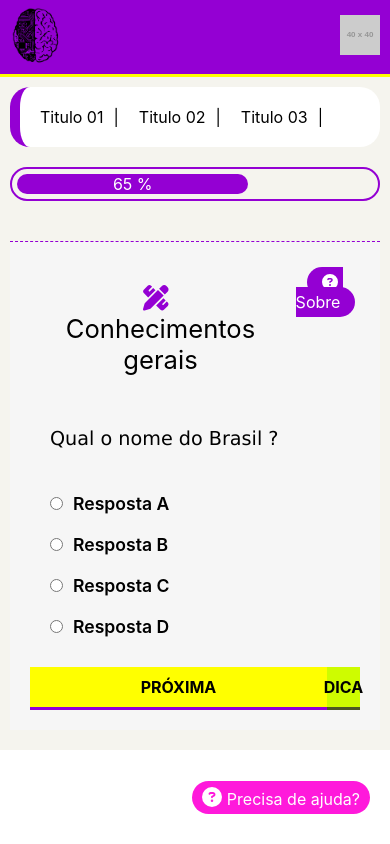
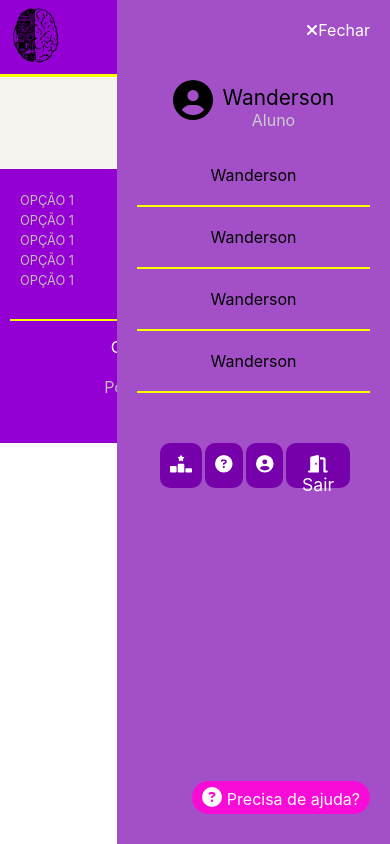
Before and after one commit to pereiraisaiah21/CETC, a React (Create React App) app in the folder cetc/: page /activity/1 in a window 390 px wide. Both pictures are taken after a click on the element 360 px from the left and 37 px from the top of the page. Built offline with nearby package versions, Linux system fonts and the light colour scheme.

Commit message:
I-TC-20 [Menu mobile, ajuste rotas]

```diff
--- a/cetc/src/Components/Fixed/Footer/Footer.js
+++ b/cetc/src/Components/Fixed/Footer/Footer.js
@@ -18,6 +18,38 @@ function Footer () {
     */
     return (
         <footer className="Footer">
+            <div className="Footer__wrap">
+                <section className="Footer__text">
+                </section>
+                <section className="Footer__options">
+                    <div className="Footer__options__nav">
+                        <ul>
+                            <li><a href="" title="">Opção 1</a></li>
+                            <li><a href="" title="">Opção 1</a></li>
+                            <li><a href="" title="">Opção 1</a></li>
+                            <li><a href="" title="">Opção 1</a></li>
+                            <li><a href="" title="">Opção 1</a></li>
+                        </ul>
+                    </div>
+                    <div className="Footer__options__nav">
+                        <ul>
+                            <li><a href="" title="">Opção 1</a></li>
+                            <li><a href="" title="">Opção 1</a></li>
+                            <li><a href="" title="">Opção 1</a></li>
+                            <li><a href="" title="">Opção 1</a></li>
+                            <li><a href="" title="">Opção 1</a></li>
+                        </ul>
+                    </div>
+                </section>
+                <section className="Footer__bottom">
+                    <ul>
+                        <li>Cursos Educacionais </li>
+                        <li><a>Termos de uso</a></li>
+                        <li><a>Política de privacidade</a></li>
+                        <li><a>Uso de Cookies</a></li>
+                    </ul>
+                </section>
+            </div>
             <Help />
         </footer>
     )
--- a/cetc/src/Components/Fixed/Footer/Footer.scss
+++ b/cetc/src/Components/Fixed/Footer/Footer.scss
@@ -0,0 +1,75 @@
+
+
+.Footer {
+    background-color: #9400d3;
+    margin: 70px 0 0;
+    &__wrap {
+        max-width: 1200px;
+        display: flex;
+        flex-wrap: wrap;
+        margin: auto;
+        padding: 10px;
+    }
+    &__text {}
+    &__options {
+        width: 100%;
+        text-align: left;
+        padding: 10px 0;
+        &__nav {
+            display: inline-flex;
+            flex-wrap: wrap;
+            ul {
+                list-style-type: none;
+                display: flex;
+                padding: 0 10px;
+                margin: 0;
+                flex-direction: column;
+                li {
+                    padding: 0 10px 0 0;
+                    width: 150px;
+                    a {
+                        color: #c4b9b9;
+                        text-transform: uppercase;
+                        font-size: .8rem;
+
+                        &:hover {
+                            color: #fff;
+                        }
+                    }
+                }
+            }
+        }
+    }
+    &__bottom {
+        text-align: left;
+        margin: 20px 0 0;
+        border-top: 2px solid yellow;
+        width: 100%;
+        ul {
+            list-style-type: none;
+            display: flex;
+            padding: 0 10px;
+            flex-direction: row;
+            li {
+                padding: 0 10px 0 0;
+                color: #fff;
+                a {
+                    color: #c4b9b9;
+
+                    &:hover {
+                        text-decoration: underline;
+                    }
+                }
+            }
+        }
+    }
+
+    @media (max-width: 767px) {
+        &__bottom {
+            text-align: center;
+            ul {
+                flex-direction: column;
+            }
+        }
+    }
+}
--- a/cetc/src/Components/Fixed/Header/Header.js
+++ b/cetc/src/Components/Fixed/Header/Header.js
@@ -1,13 +1,14 @@
 // Libs
-import React from "react";
+import React, { useState } from "react";
 import {Link} from "react-router-dom";
 
 // Images
 import Logo from "./Logo.png"
 
 // Components
+import LoginOptions from "./LoginOptions";
 import { FontAwesomeIcon } from '@fortawesome/react-fontawesome';
-import {faRankingStar, faQuestionCircle, faUserCircle, faDoorOpen} from '@fortawesome/free-solid-svg-icons';
+import { faUserCircle, faClose } from '@fortawesome/free-solid-svg-icons';
 
 // Styles
 import "./Header.scss";
@@ -27,6 +28,15 @@ function Header () {
         {title : "Matérias", link : "posts/1"}
     ]
 
+    const [menuMobileOpen, setMenuMobileOpen] = useState(false);
+
+    const openMenuMobile = function () {
+        setMenuMobileOpen(!menuMobileOpen)
+    }
+    const closeMenuMobile = function () {
+        setMenuMobileOpen(!menuMobileOpen)
+    }
+
     /*
     *
     */
@@ -37,7 +47,7 @@ function Header () {
                     <img className="header__logo__image" alt="Logo Cursos Educacionais" src={Logo} />
                 </div>
                 <div className="header__help">
-                    <div className="header__help__button">
+                    <div className="header__help__button" onClick={openMenuMobile}>
                         <img src="https://via.placeholder.com/40x40" />
                     </div>
                     <div className="header__help__anchors--m">
@@ -51,21 +61,45 @@ function Header () {
                             })
                         }
                     </div>
+                    {
+                        menuMobileOpen
+                        ?
+                        <div className="header__menum">
+                            <section className="header__menum__actions">
+                                <div className="header__menum__close" onClick={openMenuMobile}>
+                                    <FontAwesomeIcon className="header__menum__closeicon" icon={faClose} />
+                                    <span className="header__menum__closename">Fechar</span>
+                                </div>
+                            </section>
+                            <section className="header__menum__user">
+                                <div className="header__menum__profile">
+                                    <div className="header__menum__icon">
+                                        <FontAwesomeIcon className="header__menum__icon" icon={faUserCircle} />
+                                    </div>
+                                    <div className="header__menum__info">
+                                        <span className="header__menum__name">Wanderson</span>
+                                        <span className="header__menum__ocupation">Aluno</span>
+                                    </div>
+                                </div>
+                            </section>
+                            <section className="header__menum__pages">
+                                <ul className="header__menum__list">
+                                    <li><a>Wanderson</a></li>
+                                    <li><a>Wanderson</a></li>
+                                    <li><a>Wanderson</a></li>
+                                    <li><a>Wanderson</a></li>
+                                </ul>
+                            </section>
+                            <section className="header__menum__options">
+                                <LoginOptions />
+                            </section>
+                        </div>
+                        :
+                        ""
+                    }
                 </div>
                 <div className="header__login">
-                    <a className="header__login__anchor" href="" title="Perfil">
-                        <FontAwesomeIcon className="header__login__icon" icon={faRankingStar} />
-                    </a>
-                    <a className="header__login__anchor" href="" title="Perfil">
-                        <FontAwesomeIcon className="header__login__icon" icon={faQuestionCircle} />
-                    </a>
-                    <a className="header__login__anchor" href="" title="Perfil">
-                        <FontAwesomeIcon className="header__login__icon" icon={faUserCircle} />
-                    </a>
-                    <a className="header__login__anchor" href="" title="Sair">
-                        <FontAwesomeIcon className="header__login__icon" icon={faDoorOpen} />
-                        Sair
-                    </a>
+                    <LoginOptions />
                 </div>
             </div>
         </header>
--- a/cetc/src/Components/Fixed/Header/Header.scss
+++ b/cetc/src/Components/Fixed/Header/Header.scss
@@ -61,6 +61,72 @@
         }
     }
 
+    &__menum {
+        background: #a350c8;
+        width: 70%;
+        height: 100%;
+        position: fixed;
+        display: flex;
+        justify-content: flex-start;
+        flex-direction: column;
+        flex-wrap: wrap;
+        right: 0;
+        top: 0;
+        padding: 20px;
+        max-width: 300px;
+        box-sizing: border-box;
+        &__actions {
+            width: 100%;
+            height: 50px;
+            text-align: right;
+            color: #fff;
+        }
+        &__close {}
+        &__closeicon {}
+        &__closename {}
+        &__user {
+            width: 100%;
+        }
+        &__profile {
+            display: inline-flex;
+            justify-content: center;
+            align-items: center;
+            padding: 10px;
+        }
+        &__icon {
+            font-size: 2.5rem;
+            padding: 0 0 5px;
+        }
+        &__info {
+            display: flex;
+            flex-direction: column;
+        }
+        &__name {
+            margin: 0 0 0 10px;
+            font-size: 1.3rem;
+        }
+        &__ocupation {
+            color: #ccc;
+        }
+        &__pages {}
+        &__list {
+            list-style-type: none;
+            margin: 0;
+            padding: 0;
+            text-align: center;
+            li {
+                padding: 20px;
+                border-bottom: 2px solid yellow;
+            }
+        }
+
+        &__options {
+            display: inline-flex;
+            height: 45px;
+            padding: 50px 20px 0;
+        }
+    }
+
     @media (max-width: 767px) {
         &__wrap {
             width: 100%;
--- /dev/null
+++ b/cetc/src/Components/Fixed/Header/LoginOptions.js
@@ -0,0 +1,29 @@
+// Libs
+import React from "react";
+
+// Components
+import { FontAwesomeIcon } from '@fortawesome/react-fontawesome';
+import { faRankingStar, faQuestionCircle, faUserCircle, faDoorOpen } from '@fortawesome/free-solid-svg-icons';
+
+
+function LoginOptions () {
+    return (
+        <>
+            <a className="header__login__anchor" href="" title="Perfil">
+                <FontAwesomeIcon className="header__login__icon" icon={faRankingStar} />
+            </a>
+            <a className="header__login__anchor" href="" title="Perfil">
+                <FontAwesomeIcon className="header__login__icon" icon={faQuestionCircle} />
+            </a>
+            <a className="header__login__anchor" href="" title="Perfil">
+                <FontAwesomeIcon className="header__login__icon" icon={faUserCircle} />
+            </a>
+            <a className="header__login__anchor" href="" title="Sair">
+                <FontAwesomeIcon className="header__login__icon" icon={faDoorOpen} />
+                Sair
+            </a>
+        </>
+    );
+}
+
+export default LoginOptions;
--- a/cetc/src/Pages/Error/index.js
+++ b/cetc/src/Pages/Error/index.js
@@ -19,6 +19,9 @@ function Error () {
 
         <button onClick={() => navigate('/')}>
             Click here to back
+            {
+                console.log("Sem página")
+            }
         </button>
     )
 }
--- a/cetc/src/Pages/Login/Login.js
+++ b/cetc/src/Pages/Login/Login.js
@@ -29,6 +29,7 @@ function Login () {
             setInput({...input, value: true});
         } else {
             setInput({...input, value: false});
+            localStorage.setItem("Usuario", input.nome)
         }
 
         if (password.text.length < 3) {
--- a/cetc/src/Pages/Subjects/Components/SubjectStructure.js
+++ b/cetc/src/Pages/Subjects/Components/SubjectStructure.js
@@ -34,6 +34,7 @@ function SubjectStructure ({subjectId, subjectContentId}) {
     let {contentid} = useParams();
 
     console.log("Params : ", id, contentid)
+
 
     useEffect( () => {
 
--- a/cetc/src/Pages/Subjects/Subjects.js
+++ b/cetc/src/Pages/Subjects/Subjects.js
@@ -1,5 +1,6 @@
 // Libs
 import React from "react";
+import { useParams } from "react-router-dom";
 
 // Components
 import Card from "../../Components/Fixed/Card/Card"
@@ -28,6 +29,9 @@ function Subjects () {
 
     function returnSubjects (studentId) {}
 
+    let {id} = useParams();
+
+    console.log("Params 22 : ", id)
     /*
     *
     */
--- a/cetc/src/Pages/Subjects/Subjects.scss
+++ b/cetc/src/Pages/Subjects/Subjects.scss
@@ -4,7 +4,6 @@
 .Subject {
     width: 100%;
     background-color: #f4f4f4;
-
     &__primaryWrap {
         max-width: 1200px;
         margin: 0 auto;
@@ -32,7 +31,7 @@
         display: flex;
         align-items: center;
         justify-content: center;
-        margin-right: 20px;
+        margin: 0 10px;
         &__name {
             text-transform: uppercase;
             font-size: 1.3rem;
@@ -45,4 +44,9 @@
         }
     }
 
+    @media (max-width: 767px) {
+        &__primaryWrap {
+            margin: 20px 10px;
+        }
+    }
 }
--- a/cetc/src/routes.js
+++ b/cetc/src/routes.js
@@ -31,9 +31,11 @@ function Rout () {
             <Routes>
                 <Route path="/" element={<Home/>} />
                 <Route path="/entrar" element={<Login/>} />
-                <Route path="/activity/:id" element={<Activity/>} />
-                <Route path="/subjects" element={<Subject/>} />
-                <Route path="/subject/:id/:contentid" element={<SubjectStructure />} />
+                <Route path="/atividades/:id" element={<Activity/>} />
+
+                <Route path="/materias" element={<Subject/>} />
+                <Route path="/materias/:id/:contentid" element={<SubjectStructure/>} />
+
                 <Route path="*" element={<Error/>} />
             </Routes>
 
```
